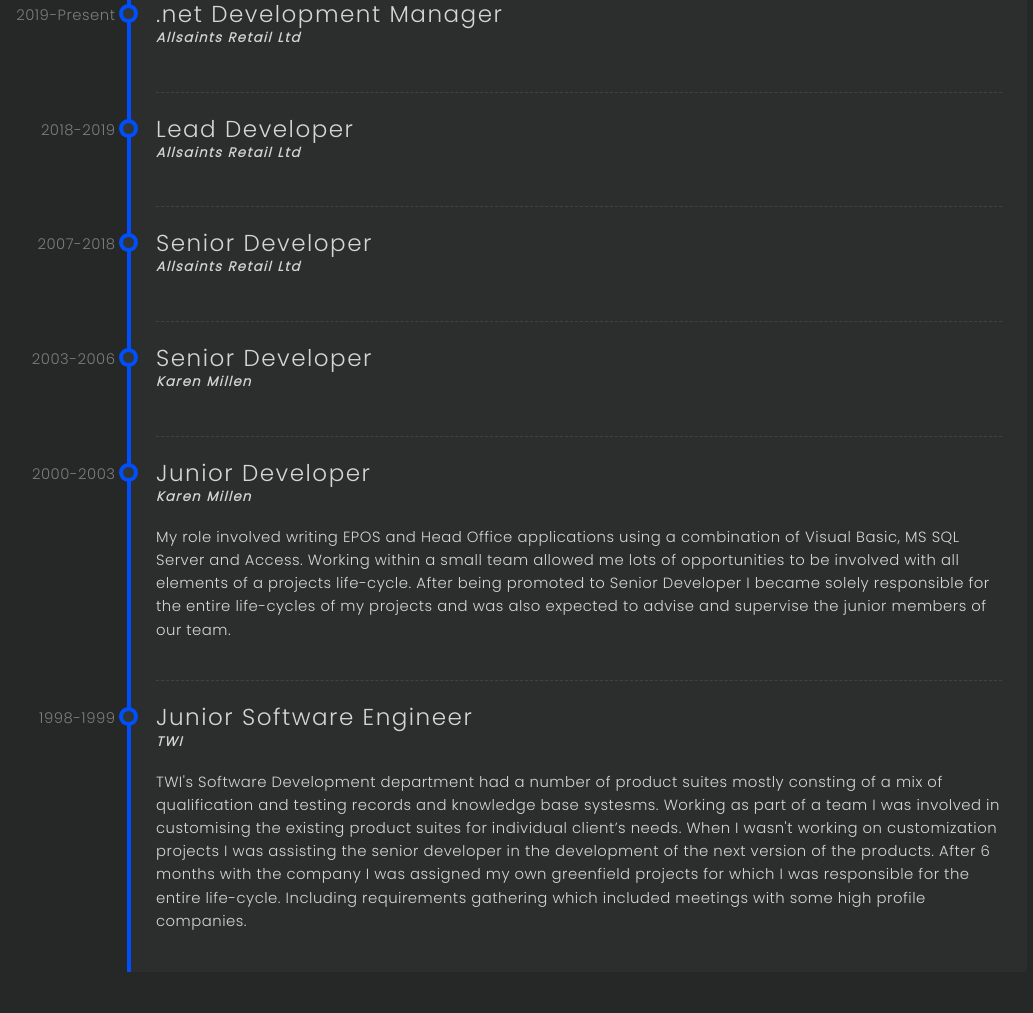
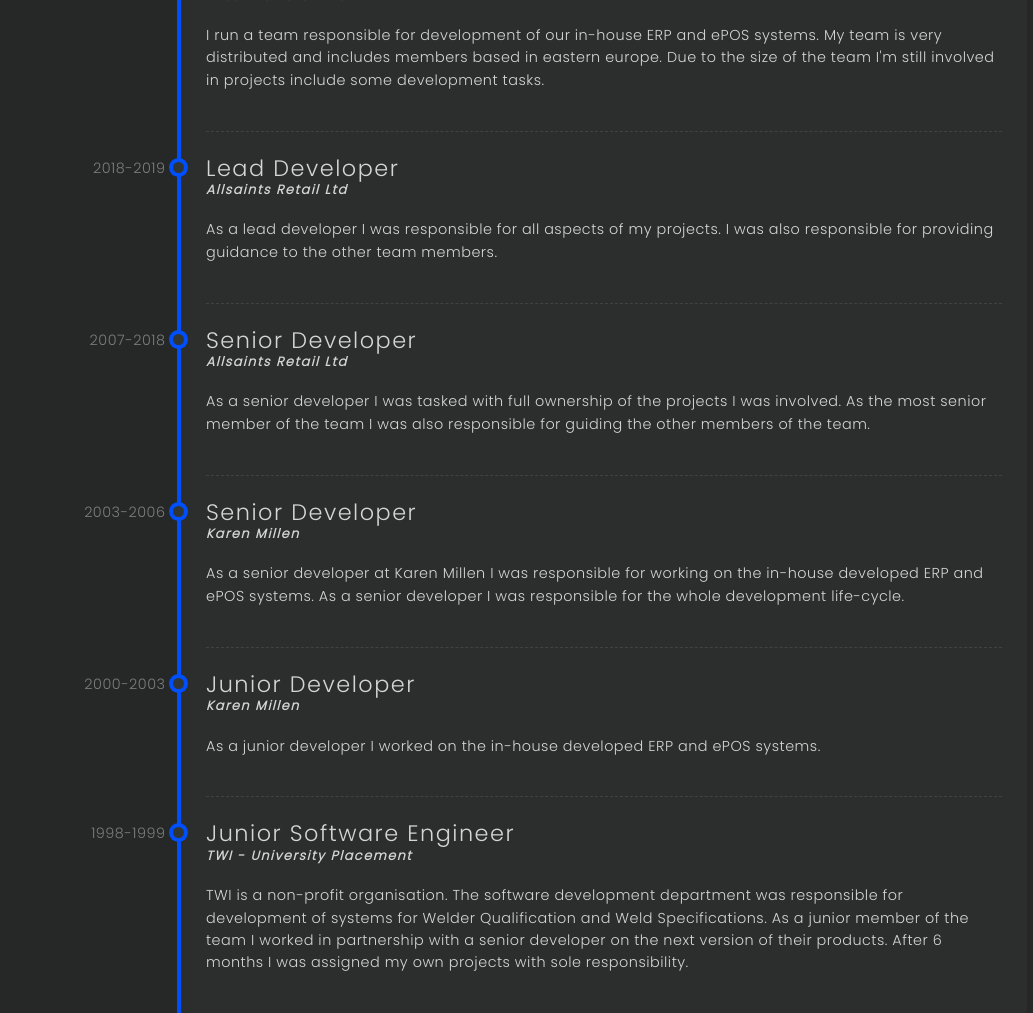
Before and after one commit to mahowling/personal-site, a plain HTML site: page index.html in a window 1280 px wide. Shown: the part 1635-2648 px from the top of the page, without its empty margins (113-1146 px from the left). Drawn offline with Linux system fonts and the light colour scheme.

Commit message:
Added Experience Content

```diff
--- a/css/main.css
+++ b/css/main.css
@@ -37,7 +37,11 @@ section {
 section#header {
   background-color: black;
   background-image: url("../images/banner.png");
-  min-height: 30vh;
+  min-height: 25vh;
+}
+
+section#skills {
+    padding-left: 200px;
 }
 
 section#experience {
@@ -74,12 +78,12 @@ p {
     border-top-right-radius: 4px;
     background: rgba(255, 255, 255, 0.03);
     color: rgba(255, 255, 255, 0.8);
-    margin: 10px auto;
-    margin-left : 100px;
+    margin: 0px auto;
+    margin-left : 150px;
     letter-spacing: 0.5px;
     position: relative;
     line-height: 1.4em;
-    font-size: 1.03em;
+    font-size: 1em;
     padding: 25px;
     list-style: none;
     text-align: left;
@@ -132,7 +136,7 @@ p {
     text-align: right;
     font-weight: 100;
     font-size: 0.9em;
-    min-width: 120px;
+    width: 120px;
   }
   .timeline .event:after {
     box-shadow: 0 0 0 4px #004ffc;
--- a/css/timeline.css
+++ /dev/null
@@ -1,263 +0,0 @@
-/* Import */
-@font-face {
-    font-family: 'Chivo';
-    font-style: italic;
-    font-weight: 300;
-    src: url(https://fonts.gstatic.com/s/chivo/v16/va9D4kzIxd1KFrBteUp9gK_uQQ.ttf) format('truetype');
-  }
-  @font-face {
-    font-family: 'Chivo';
-    font-style: italic;
-    font-weight: 400;
-    src: url(https://fonts.gstatic.com/s/chivo/v16/va9G4kzIxd1KFrBtceFfkA.ttf) format('truetype');
-  }
-  @font-face {
-    font-family: 'Chivo';
-    font-style: italic;
-    font-weight: 700;
-    src: url(https://fonts.gstatic.com/s/chivo/v16/va9D4kzIxd1KFrBteVp6gK_uQQ.ttf) format('truetype');
-  }
-  @font-face {
-    font-family: 'Chivo';
-    font-style: italic;
-    font-weight: 900;
-    src: url(https://fonts.gstatic.com/s/chivo/v16/va9D4kzIxd1KFrBteWJ4gK_uQQ.ttf) format('truetype');
-  }
-  @font-face {
-    font-family: 'Chivo';
-    font-style: normal;
-    font-weight: 300;
-    src: url(https://fonts.gstatic.com/s/chivo/v16/va9F4kzIxd1KFrjDY_Z4sKg.ttf) format('truetype');
-  }
-  @font-face {
-    font-family: 'Chivo';
-    font-style: normal;
-    font-weight: 400;
-    src: url(https://fonts.gstatic.com/s/chivo/v16/va9I4kzIxd1KFrBoQeY.ttf) format('truetype');
-  }
-  @font-face {
-    font-family: 'Chivo';
-    font-style: normal;
-    font-weight: 700;
-    src: url(https://fonts.gstatic.com/s/chivo/v16/va9F4kzIxd1KFrjTZPZ4sKg.ttf) format('truetype');
-  }
-  @font-face {
-    font-family: 'Chivo';
-    font-style: normal;
-    font-weight: 900;
-    src: url(https://fonts.gstatic.com/s/chivo/v16/va9F4kzIxd1KFrjrZvZ4sKg.ttf) format('truetype');
-  }
-  @font-face {
-    font-family: 'Saira';
-    font-style: normal;
-    font-weight: 100;
-    font-stretch: normal;
-    src: url(https://fonts.gstatic.com/s/saira/v8/memWYa2wxmKQyPMrZX79wwYZQMhsyuShhKMjjbU9uXuA71rDks8xkw.ttf) format('truetype');
-  }
-  @font-face {
-    font-family: 'Saira';
-    font-style: normal;
-    font-weight: 200;
-    font-stretch: normal;
-    src: url(https://fonts.gstatic.com/s/saira/v8/memWYa2wxmKQyPMrZX79wwYZQMhsyuShhKMjjbU9uXuA79rCks8xkw.ttf) format('truetype');
-  }
-  @font-face {
-    font-family: 'Saira';
-    font-style: normal;
-    font-weight: 300;
-    font-stretch: normal;
-    src: url(https://fonts.gstatic.com/s/saira/v8/memWYa2wxmKQyPMrZX79wwYZQMhsyuShhKMjjbU9uXuA7wTCks8xkw.ttf) format('truetype');
-  }
-  @font-face {
-    font-family: 'Saira';
-    font-style: normal;
-    font-weight: 400;
-    font-stretch: normal;
-    src: url(https://fonts.gstatic.com/s/saira/v8/memWYa2wxmKQyPMrZX79wwYZQMhsyuShhKMjjbU9uXuA71rCks8xkw.ttf) format('truetype');
-  }
-  @font-face {
-    font-family: 'Saira';
-    font-style: normal;
-    font-weight: 500;
-    font-stretch: normal;
-    src: url(https://fonts.gstatic.com/s/saira/v8/memWYa2wxmKQyPMrZX79wwYZQMhsyuShhKMjjbU9uXuA72jCks8xkw.ttf) format('truetype');
-  }
-  @font-face {
-    font-family: 'Saira';
-    font-style: normal;
-    font-weight: 600;
-    font-stretch: normal;
-    src: url(https://fonts.gstatic.com/s/saira/v8/memWYa2wxmKQyPMrZX79wwYZQMhsyuShhKMjjbU9uXuA74TFks8xkw.ttf) format('truetype');
-  }
-  @font-face {
-    font-family: 'Saira';
-    font-style: normal;
-    font-weight: 700;
-    font-stretch: normal;
-    src: url(https://fonts.gstatic.com/s/saira/v8/memWYa2wxmKQyPMrZX79wwYZQMhsyuShhKMjjbU9uXuA773Fks8xkw.ttf) format('truetype');
-  }
-  @font-face {
-    font-family: 'Saira';
-    font-style: normal;
-    font-weight: 800;
-    font-stretch: normal;
-    src: url(https://fonts.gstatic.com/s/saira/v8/memWYa2wxmKQyPMrZX79wwYZQMhsyuShhKMjjbU9uXuA79rFks8xkw.ttf) format('truetype');
-  }
-  @font-face {
-    font-family: 'Saira Extra Condensed';
-    font-style: normal;
-    font-weight: 100;
-    src: url(https://fonts.gstatic.com/s/sairaextracondensed/v9/-nFsOHYr-vcC7h8MklGBkrvmUG9rbpkisrTri3j2_Co.ttf) format('truetype');
-  }
-  @font-face {
-    font-family: 'Saira Extra Condensed';
-    font-style: normal;
-    font-weight: 200;
-    src: url(https://fonts.gstatic.com/s/sairaextracondensed/v9/-nFvOHYr-vcC7h8MklGBkrvmUG9rbpkisrTrJ2nh2wpk.ttf) format('truetype');
-  }
-  @font-face {
-    font-family: 'Saira Extra Condensed';
-    font-style: normal;
-    font-weight: 300;
-    src: url(https://fonts.gstatic.com/s/sairaextracondensed/v9/-nFvOHYr-vcC7h8MklGBkrvmUG9rbpkisrTrQ2rh2wpk.ttf) format('truetype');
-  }
-  @font-face {
-    font-family: 'Saira Extra Condensed';
-    font-style: normal;
-    font-weight: 400;
-    src: url(https://fonts.gstatic.com/s/sairaextracondensed/v9/-nFiOHYr-vcC7h8MklGBkrvmUG9rbpkisrTj6Ejx.ttf) format('truetype');
-  }
-  @font-face {
-    font-family: 'Saira Extra Condensed';
-    font-style: normal;
-    font-weight: 500;
-    src: url(https://fonts.gstatic.com/s/sairaextracondensed/v9/-nFvOHYr-vcC7h8MklGBkrvmUG9rbpkisrTrG2vh2wpk.ttf) format('truetype');
-  }
-  @font-face {
-    font-family: 'Saira Extra Condensed';
-    font-style: normal;
-    font-weight: 600;
-    src: url(https://fonts.gstatic.com/s/sairaextracondensed/v9/-nFvOHYr-vcC7h8MklGBkrvmUG9rbpkisrTrN2zh2wpk.ttf) format('truetype');
-  }
-  @font-face {
-    font-family: 'Saira Extra Condensed';
-    font-style: normal;
-    font-weight: 700;
-    src: url(https://fonts.gstatic.com/s/sairaextracondensed/v9/-nFvOHYr-vcC7h8MklGBkrvmUG9rbpkisrTrU23h2wpk.ttf) format('truetype');
-  }
-  @font-face {
-    font-family: 'Saira Extra Condensed';
-    font-style: normal;
-    font-weight: 800;
-    src: url(https://fonts.gstatic.com/s/sairaextracondensed/v9/-nFvOHYr-vcC7h8MklGBkrvmUG9rbpkisrTrT27h2wpk.ttf) format('truetype');
-  }
-  /* Variables */
-  /* Base */
-  body {
-    background: #252827;
-    font-size: 16px;
-  }
-  p {
-    font-weight: 300;
-  }
-  a {
-    color: #6c6d6d;
-    text-decoration: none;
-    text-transform: uppercase;
-    display: block;
-    letter-spacing: 0.3em;
-    font-size: 0.6em;
-    font-weight: 400;
-    background: #252727;
-    padding: 0.3rem 1rem;
-    margin: 1.9rem 0 0 0;
-    float: right;
-  }
-  a:hover {
-    color: white;
-    background: #004ffc;
-    border-bottom: 0.35em solid black;
-  }
-  strong {
-    font-weight: 600;
-  }
-  h1 {
-    font-family: 'Saira', sans-serif;
-    letter-spacing: 1.5px;
-    color: white;
-    font-weight: 400;
-    font-size: 2.4em;
-  }
-  #timeline-content {
-    margin-top: 50px;
-    text-align: center;
-  }
-  /* Timeline */
-  .timeline {
-    border-left: 4px solid #004ffc;
-    border-bottom-right-radius: 4px;
-    border-top-right-radius: 4px;
-    background: rgba(255, 255, 255, 0.03);
-    color: rgba(255, 255, 255, 0.8);
-    font-family: 'Chivo', sans-serif;
-    margin: 50px auto;
-    letter-spacing: 0.5px;
-    position: relative;
-    line-height: 1.4em;
-    font-size: 1.03em;
-    padding: 50px;
-    list-style: none;
-    text-align: left;
-    font-weight: 100;
-    max-width: 30%;
-  }
-  .timeline h1 {
-    font-family: 'Saira', sans-serif;
-    letter-spacing: 1.5px;
-    font-weight: 100;
-    font-size: 1.4em;
-  }
-  .timeline h2,
-  .timeline h3 {
-    font-family: 'Saira', sans-serif;
-    letter-spacing: 1.5px;
-    font-weight: 400;
-    font-size: 1.4em;
-  }
-  .timeline .event {
-    border-bottom: 1px dashed rgba(255, 255, 255, 0.1);
-    padding-bottom: 25px;
-    margin-bottom: 50px;
-    position: relative;
-  }
-  .timeline .event:last-of-type {
-    padding-bottom: 0;
-    margin-bottom: 0;
-    border: none;
-  }
-  .timeline .event:before,
-  .timeline .event:after {
-    position: absolute;
-    display: block;
-    top: 0;
-  }
-  .timeline .event:before {
-    left: -217.5px;
-    color: rgba(255, 255, 255, 0.4);
-    content: attr(data-date);
-    text-align: right;
-    font-weight: 100;
-    font-size: 0.9em;
-    min-width: 120px;
-    font-family: 'Saira', sans-serif;
-  }
-  .timeline .event:after {
-    box-shadow: 0 0 0 4px #004ffc;
-    left: -57.85px;
-    background: #313534;
-    border-radius: 50%;
-    height: 11px;
-    width: 11px;
-    content: "";
-    top: 5px;
-  }
--- a/index.html
+++ b/index.html
@@ -2,6 +2,7 @@
 <html>
     <head>
         <link rel="stylesheet" type="text/css" href="css/main.css">
+        <title>Melvyn Howling - Curriculum Vitae</title>
     </head>
     <body>
         <section id="header">
@@ -57,28 +58,37 @@
                   <li class="event" data-date="2019-Present">
                       <h3>.net Development Manager</h3>
                       <h4>Allsaints Retail Ltd</h4>
+                      <p>I run a team responsible for development of our in-house ERP and ePOS systems.
+                          My team is very distributed and includes members based in eastern europe.
+                          Due to the size of the team I'm still involved in projects include some development tasks.</p>
                   </li>
                   <li class="event" data-date="2018-2019">
                     <h3>Lead Developer</h3>
                     <h4>Allsaints Retail Ltd</h4>
+                    <p>As a lead developer I was responsible for all aspects of my projects. I was also responsible for providing guidance to the other team members.</p>
                   </li>
                   <li class="event" data-date="2007-2018">
                     <h3>Senior Developer</h3>
                     <h4>Allsaints Retail Ltd</h4>
+                    <p>As a senior developer I was tasked with full ownership of the projects I was involved. As the most senior member of the team I was also responsible for guiding the other members of the team.</p>
                   </li>
                   <li class="event" data-date="2003-2006">
                     <h3>Senior Developer</h3>
                     <h4>Karen Millen</h4>
+                    <p>As a senior developer at Karen Millen I was responsible for working on the in-house developed ERP and ePOS systems.
+                        As a senior developer I was responsible for the whole development life-cycle.</p>
                   </li>
                   <li class="event" data-date="2000-2003">
                     <h3>Junior Developer</h3>
                     <h4>Karen Millen</h4>
-                    <p>My role involved writing EPOS and Head Office applications using a combination of Visual Basic, MS SQL Server and Access.  Working within a small team allowed me lots of opportunities to be involved with all elements of a projects life-cycle.  After being promoted to Senior Developer I became solely responsible for the entire life-cycles of my projects and was also expected to advise and supervise the junior members of our team.</p>
+                    <p>As a junior developer I worked on the in-house developed ERP and ePOS systems.</p>
                   </li>
                   <li class="event" data-date="1998-1999">
                     <h3>Junior Software Engineer</h3>
-                    <h4>TWI</h4>
-                    <p>TWI's Software Development department had a number of product suites mostly consting of a mix of qualification and testing records and knowledge base systesms.  Working as part of a team I was involved in customising the existing product suites for individual client’s needs.  When I wasn't working on customization projects I was assisting the senior developer in the development of the next version of the products. After 6 months with the company I was assigned my own greenfield projects for which I was responsible for the entire life-cycle.  Including requirements gathering which included meetings with some high profile companies.</p>
+                    <h4>TWI - University Placement</h4>
+                    <p>TWI is a non-profit organisation.  The software development department was responsible for development of systems for Welder Qualification and Weld Specifications.
+                        As a junior member of the team I worked in partnership with a senior developer on the next version of their products.
+                        After 6 months I was assigned my own projects with sole responsibility.</p>
                   </li>
               </ul>
             </article>
```
Also changed, not shown: images/bannerfull.png (deleted).
